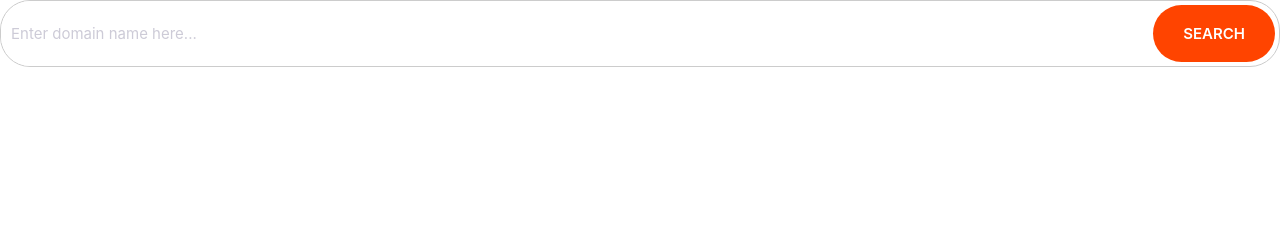
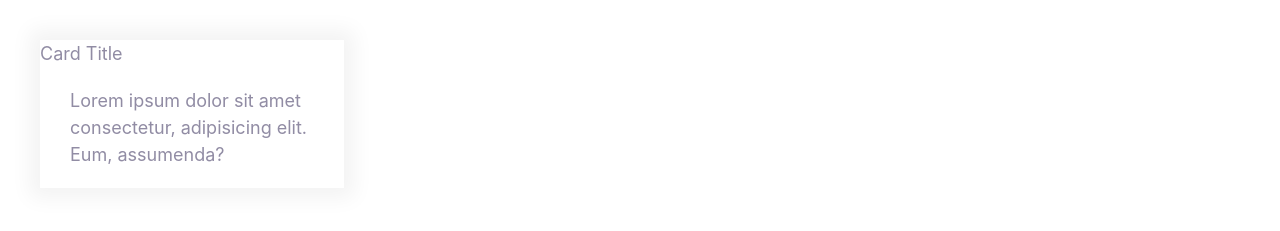
Before and after one commit to 24JohnWoo/ADASTRA, a plain HTML site: page index.html in a window 1280 px wide. Drawn offline with Linux system fonts and the light colour scheme.

Commit message:
Defining the card component.

```diff
--- a/css/styles.css
+++ b/css/styles.css
@@ -264,3 +264,24 @@ p {
         font-size: 1.5rem;
     }
 }
+
+/* Cards */
+.card {
+    border: 7px;
+    box-shadow: 0 0 20px 10px #f3f3f3;
+    overflow: hidden;
+}
+
+.card___header, .card__body {
+    padding: 2rem 3rem;
+}
+
+.card--primary .card___header {
+    background: var(--color-primary);
+    color: #fff;
+}
+
+.card--secondary .card___header {
+    background: var(--color-secondary);
+    color: #fff;
+}
--- a/index.html
+++ b/index.html
@@ -10,13 +10,14 @@
     <title>Document</title>
   </head>
   <body>
-    <div class="input-group">
-      <input
-        type="text"
-        class="input"
-        placeholder="Enter domain name here..."
-      />
-      <button class="btn btn--accent">Search</button>
+    <div style="width: 30%; padding: 4rem">
+      <div class="card card--secondary">
+        <header class="card__header">Card Title</header>
+        <div class="card__body">
+          Lorem ipsum dolor sit amet consectetur, adipisicing elit. Eum,
+          assumenda?
+        </div>
+      </div>
     </div>
   </body>
 </html>
```
Also changed, not shown: components/cards.html (added, +8 -0 lines).
